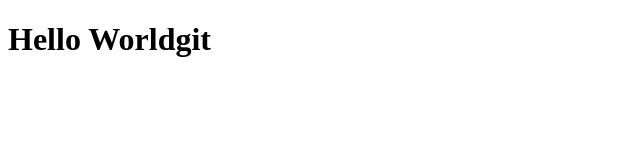
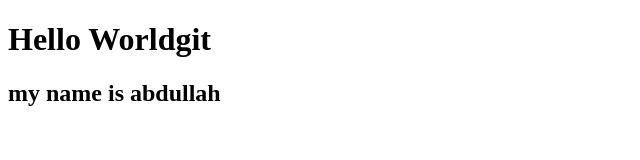
Before and after one commit to abdullahelsayed01093/New-folder-3-, a plain HTML site: page index.html in a window 1280 px wide. Shown: the whole page, without its empty margins (0-640 px from the left). Drawn offline with Linux system fonts and the light colour scheme.

Commit message:
add my name

```diff
--- a/index.html
+++ b/index.html
@@ -7,5 +7,6 @@
 </head>
 <body>
     <h1>Hello Worldgit </h1>
+    <h2>my name is abdullah</h2>
 </body>
 </html>
```
